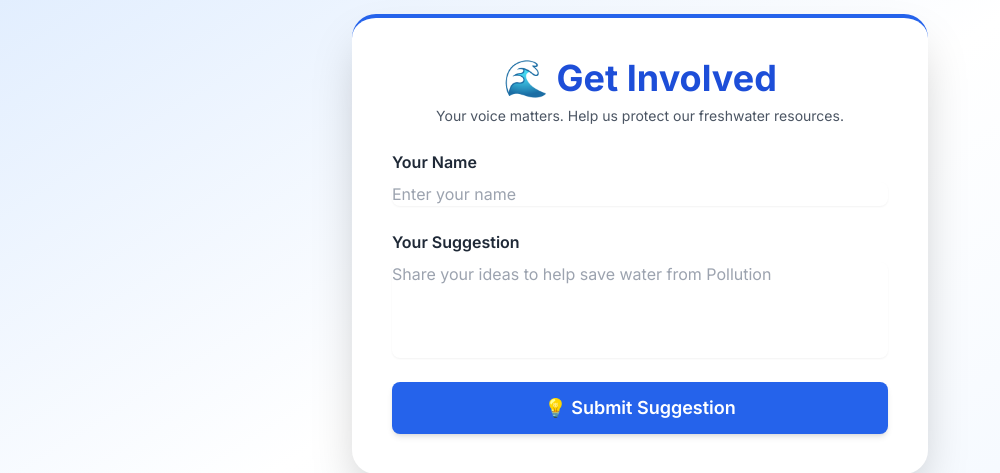
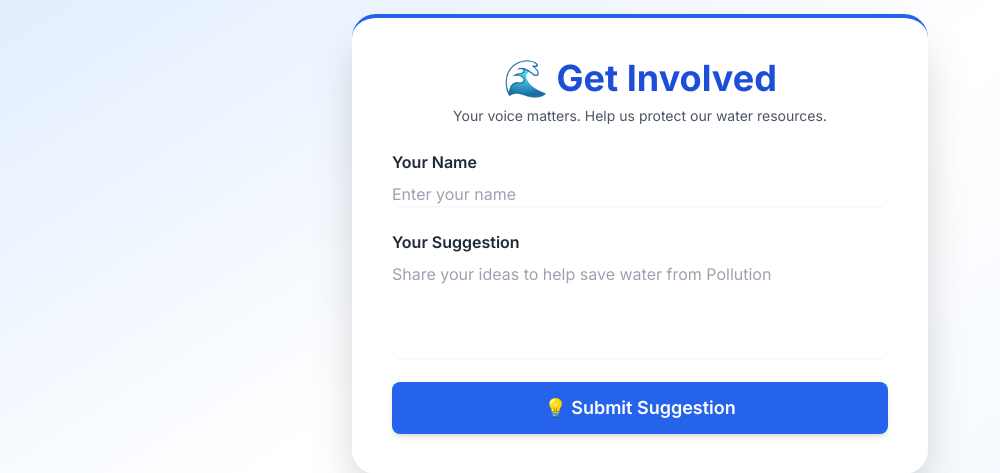
Before and after one commit to AbdelrahmanM1/ClearWaterWebsite, a Flask app: page /get-involved in a window 1280 px wide. Shown: the part 156-629 px from the top of the page, without its empty margins (0-1000 px from the left). Run offline with Flask 3, Linux system fonts and the light colour scheme; some libraries are stand-ins or nearby versions.

Commit message:
Update get_involved.html

```diff
--- a/templates/get_involved.html
+++ b/templates/get_involved.html
@@ -21,7 +21,7 @@
       <h1 class="text-4xl font-extrabold text-blue-700 flex items-center justify-center gap-2">
         🌊 Get Involved
       </h1>
-      <p class="text-gray-600 mt-2 text-sm">Your voice matters. Help us protect our freshwater resources.</p>
+      <p class="text-gray-600 mt-2 text-sm">Your voice matters. Help us protect our water resources.</p>
     </div>
 
     <!-- Name Field -->
```
